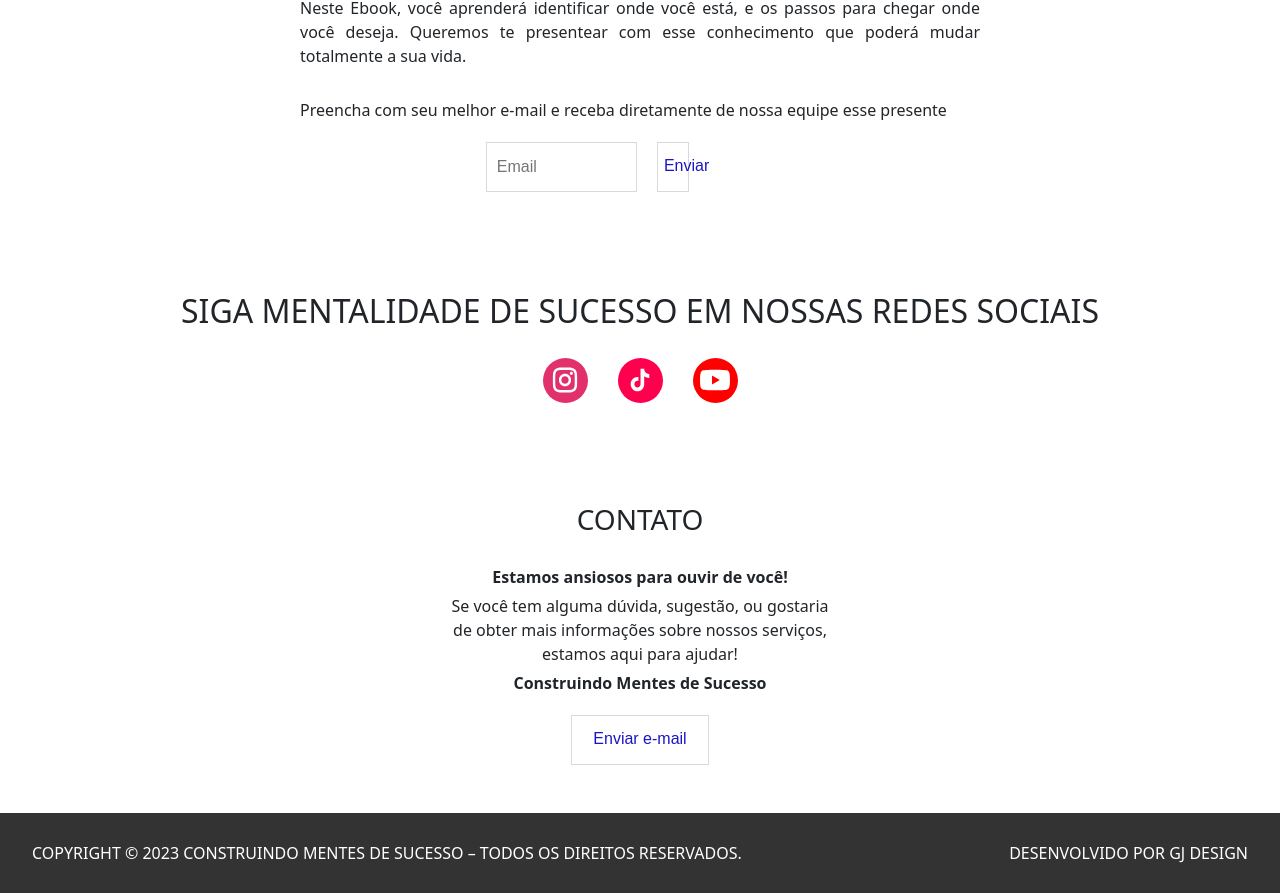
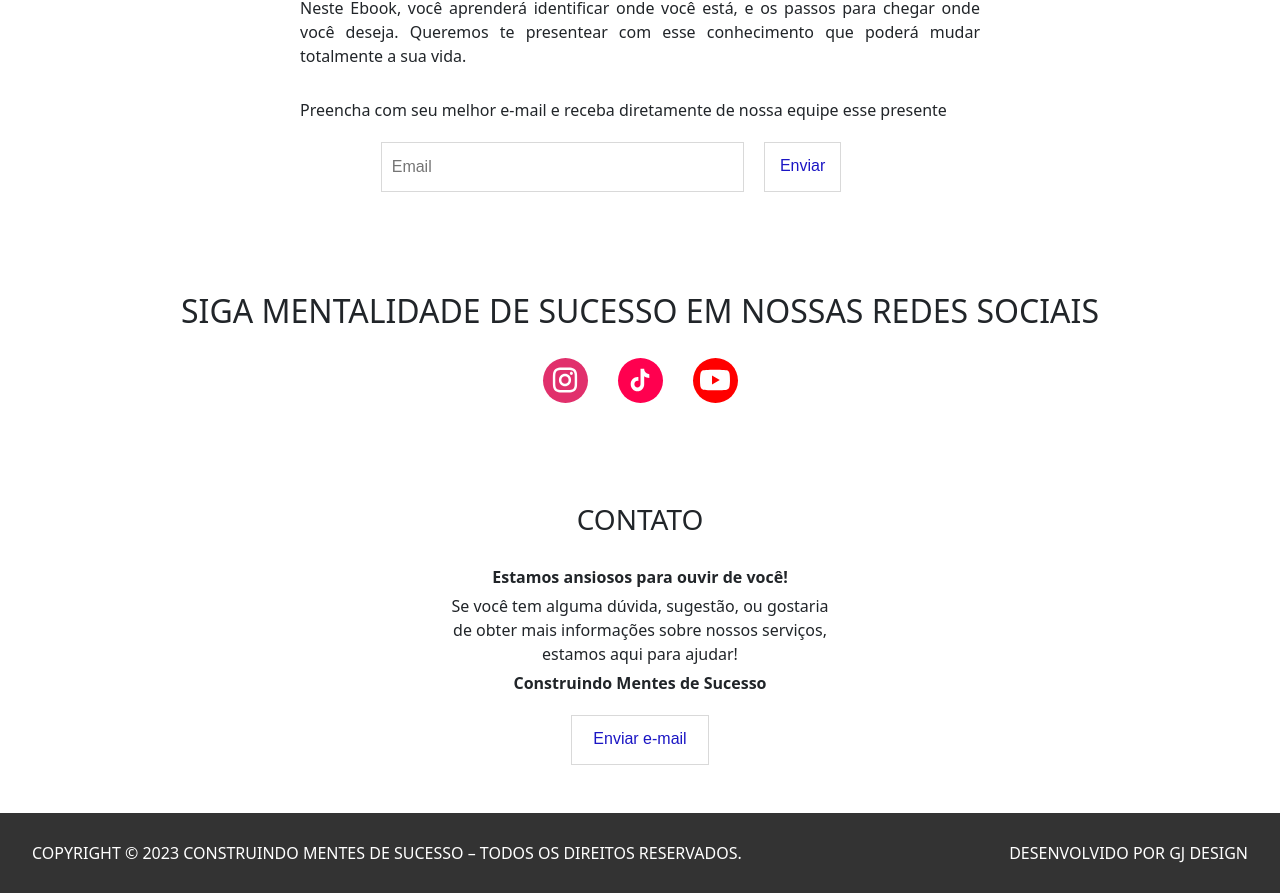
Before and after one commit to Judisson/sucesso-mente, a React (Vite) app: page / in a window 1280 px wide. Shown: the part 3572-4465 px from the top of the page. Built offline with nearby package versions, Linux system fonts and the light colour scheme; the HTML template or start-up script is replaced by a standard one; a web font is replaced by a local one.

Commit message:
Style (Home) - Estilização da página

```diff
--- a/src/scss/Pages/home.scss
+++ b/src/scss/Pages/home.scss
@@ -54,6 +54,11 @@
         }
       }
 
+      .form-enviar-email {
+        width: 80%;
+        display: flex;
+        justify-content: center;
+
         .enviar-email {
           display: flex;
           gap: 20px;
@@ -80,6 +85,7 @@
           button:hover {
             color: white;
             background-color: #1b16c4;
+          }
         }
       }
     }
@@ -114,8 +120,6 @@
             width: 30px;
             height: 30px;
           }
-
-
         }
 
         .background.instagram {
@@ -158,7 +162,6 @@
         width: 15%;
         height: 50px;
         transition: 0.3s;
-
 
         a {
           text-decoration: none;
```
Lines whose indentation alone changed are shown as unchanged.
